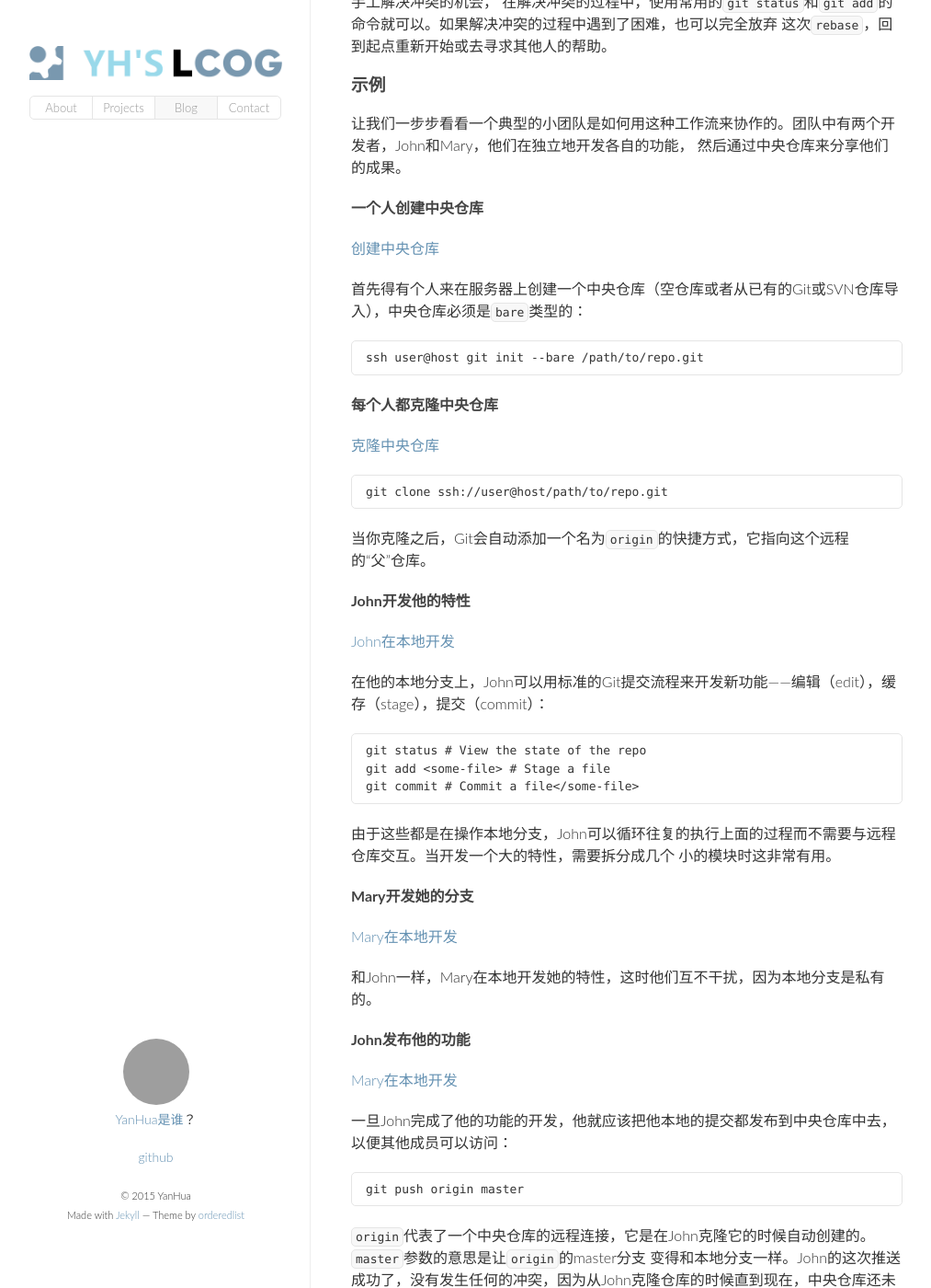
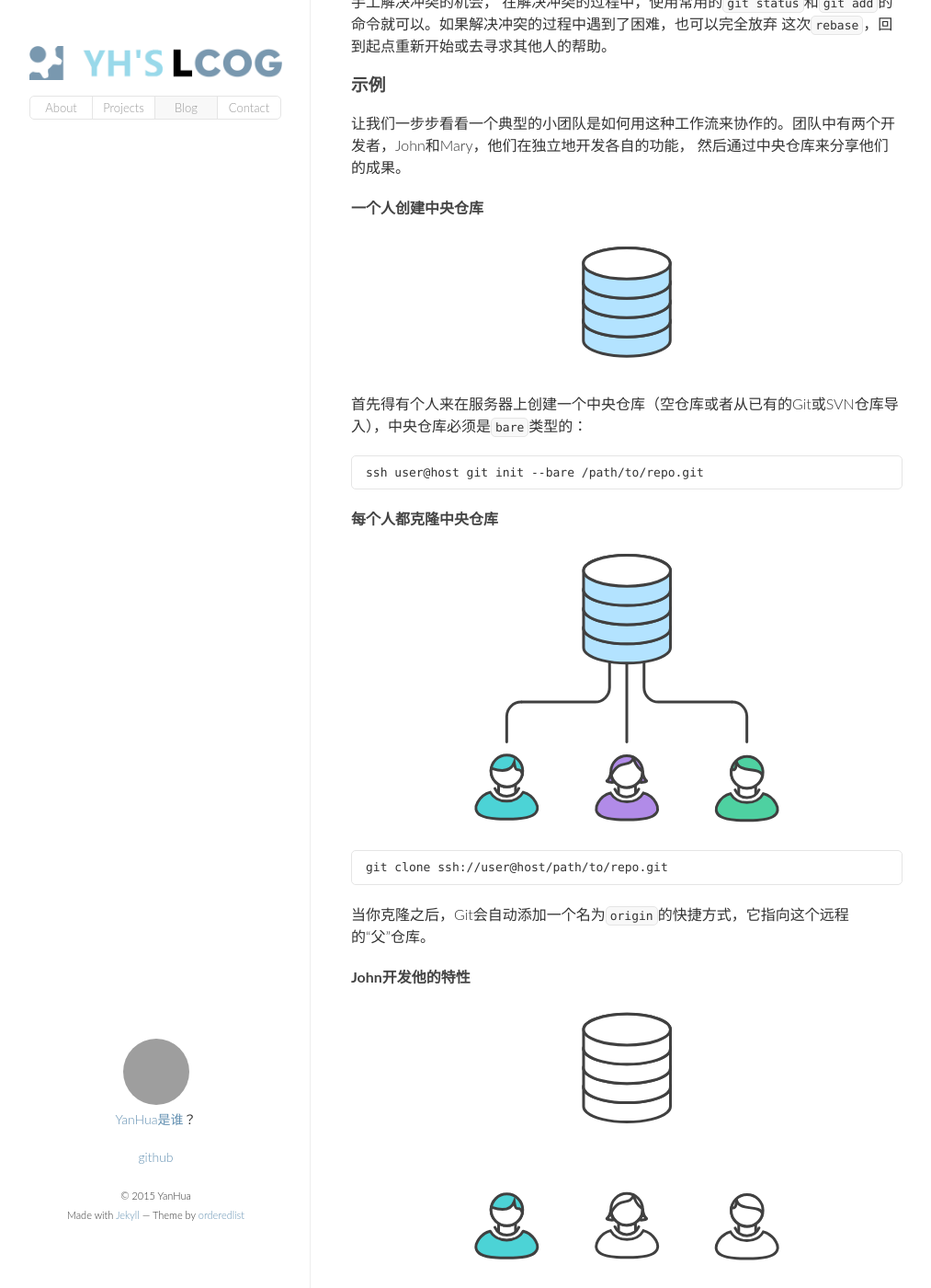
Before and after one commit to yanhua365/yanhua365.github.com, a Jekyll site: the page built from _posts/2015-07-10-git-workflow.md, in a window 1280 px wide and 1400 px high, scrolled down 3024 px. Shown: the whole window at 92% size, without its empty margins (133-1146 px from the left). Built offline with Jekyll 4.4.1, drawn with Linux system fonts in a browser that asks for light colours; comment, search, counter and statistics services are not loaded; grey boxes are pictures that could not be loaded.

Commit message:
修复图片不显示的问题

```diff
--- a/_posts/2015-07-10-git-workflow.md
+++ b/_posts/2015-07-10-git-workflow.md
@@ -66,7 +66,7 @@ Git本身并不会强制你使用那种工作流程，这里介绍的四种常
 
 #### 一个人创建中央仓库
 
-[创建中央仓库](/img/posts/git-workflow-04.svg)
+![创建中央仓库](/img/posts/git-workflow-04.svg)
 
 首先得有个人来在服务器上创建一个中央仓库（空仓库或者从已有的Git或SVN仓库导入），中央仓库必须是`bare`类型的：
 
@@ -74,7 +74,7 @@ Git本身并不会强制你使用那种工作流程，这里介绍的四种常
 
 #### 每个人都克隆中央仓库
 
-[克隆中央仓库](/img/posts/git-workflow-05.svg)
+![克隆中央仓库](/img/posts/git-workflow-05.svg)
 
     git clone ssh://user@host/path/to/repo.git
 
@@ -82,7 +82,7 @@ Git本身并不会强制你使用那种工作流程，这里介绍的四种常
 
 #### John开发他的特性
 
-[John在本地开发](/img/posts/git-workflow-06.svg)
+![John在本地开发](/img/posts/git-workflow-06.svg)
 
 在他的本地分支上，John可以用标准的Git提交流程来开发新功能——编辑（edit），缓存（stage），提交（commit）：
 
@@ -95,13 +95,13 @@ Git本身并不会强制你使用那种工作流程，这里介绍的四种常
 
 #### Mary开发她的分支
 
-[Mary在本地开发](/img/posts/git-workflow-07.svg)
+![Mary在本地开发](/img/posts/git-workflow-07.svg)
 
 和John一样，Mary在本地开发她的特性，这时他们互不干扰，因为本地分支是私有的。
 
 #### John发布他的功能
 
-[Mary在本地开发](/img/posts/git-workflow-08.svg)
+![Mary在本地开发](/img/posts/git-workflow-08.svg)
 
 一旦John完成了他的功能的开发，他就应该把他本地的提交都发布到中央仓库中去，以便其他成员可以访问：
 
@@ -112,7 +112,7 @@ Git本身并不会强制你使用那种工作流程，这里介绍的四种常
 
 #### Mary也试图发布她的功能
 
-[Mary在本地开发](/img/posts/git-workflow-09.svg)
+![Mary在本地开发](/img/posts/git-workflow-09.svg)
 
 在John发布了他的功能以后，Mary也开发完成了，她试图用同样的方式来发布自己的功能：
 
@@ -131,7 +131,7 @@ Git会拒绝这次推送：
 
 #### Mary在John提交的基础上做rebase
 
-[Mary在本地开发](/img/posts/git-workflow-10.svg)
+![Mary在本地开发](/img/posts/git-workflow-10.svg)
 
 Mary使用`pull`命令来拉取John的更新，这很像SVN的`svn update`,把远程的更新拉取到本地仓库并和本地的提交合并。
 
```
